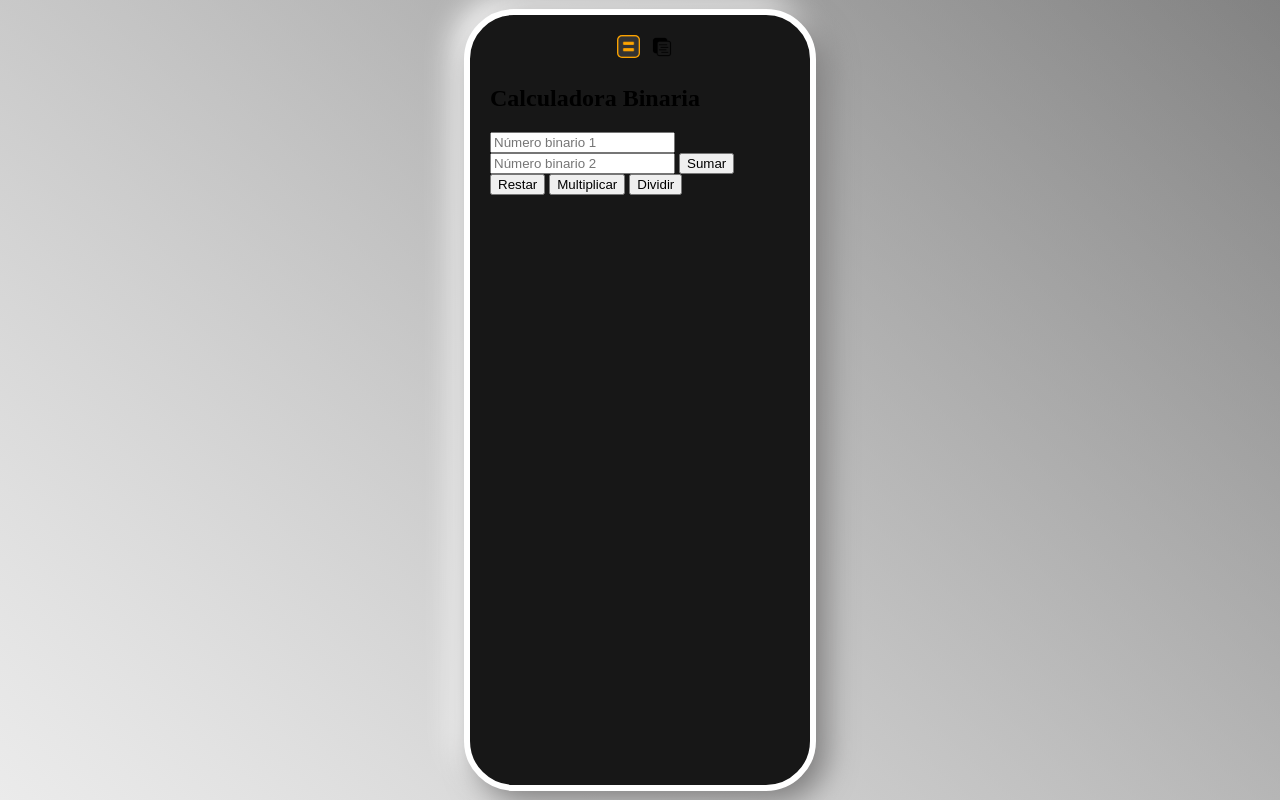
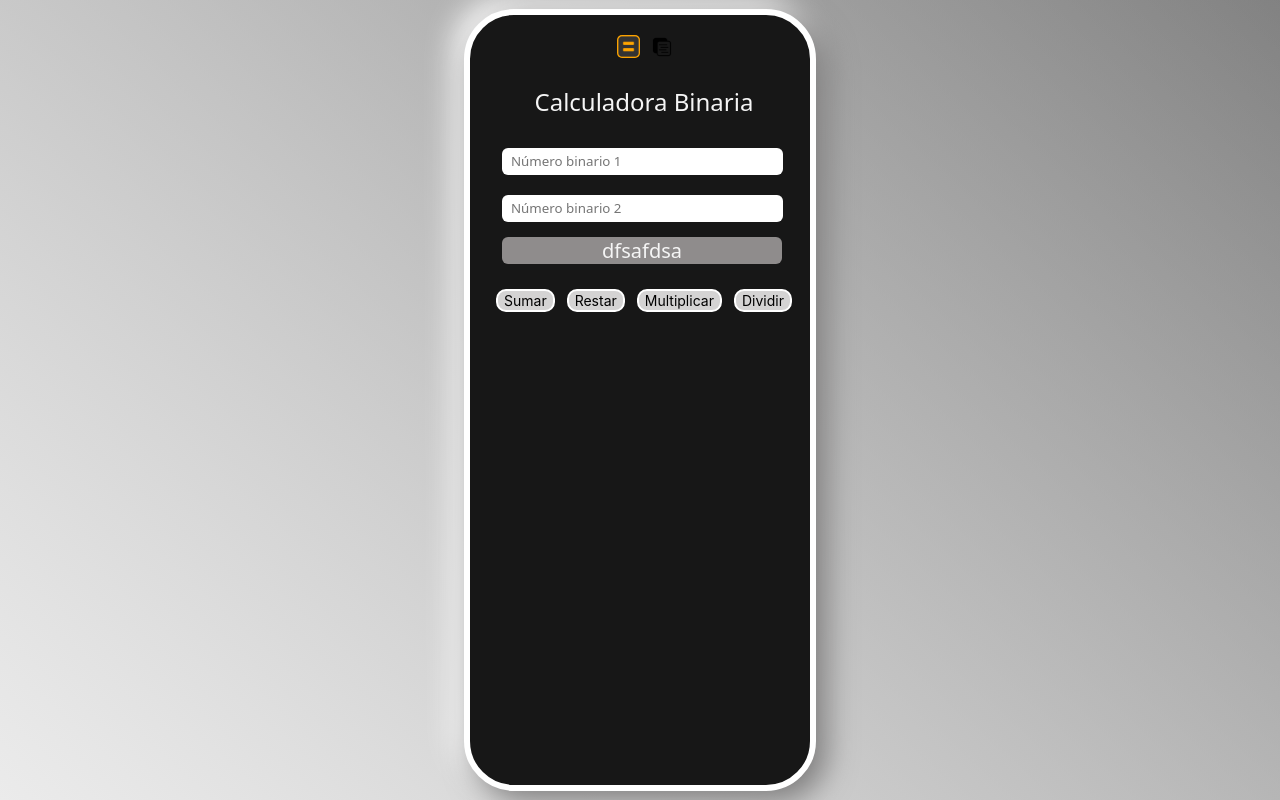
Before and after one commit to Andy-095/Calculadora-1.2, a plain HTML site: page index.html in a window 1280 px wide. Drawn offline with nearby package versions, Linux system fonts and the light colour scheme.

Commit message:
Diseño de calculadora binaria terminada completamente

```diff
--- a/calculadora.js
+++ b/calculadora.js
@@ -48,7 +48,8 @@ const screen1 = document.getElementById("screen1");
 const screen2 = document.getElementById("screen2");
 const mainDisplay = document.querySelector("#main-display img");
 const secondDisplay = document.querySelector("#second-display img");
-const binariSum = document.getElementById("binari-sum");
+const binariSumOPtion = document.getElementById("binari-sum");
+const binariSum = document.getElementById("sumaBinaria");
 document.getElementById("delete").addEventListener("click", eliminar);
 document.getElementById("M+").addEventListener("click", mPlus);
 document.getElementById("M-").addEventListener("click", mMenos);
@@ -82,7 +83,7 @@ secondDisplay.addEventListener("click", () => {
   binariSum.classList.add("hidden");
 });
 
-binariSum.addEventListener("click", () => {
+binariSumOPtion.addEventListener("click", () => {
   screen1.classList.add("hidden"); // Mostrar pantalla 1
   screen2.classList.add("hidden");
   binariSum.classList.remove("hidden");
--- a/index.html
+++ b/index.html
@@ -59,13 +59,16 @@
             </div>
             <div class="screen " id="sumaBinaria">
                 <h1>Calculadora Binaria</h1>
-                <input type="text" id="numero1" placeholder="Número binario 1">
-                <input type="text" id="numero2" placeholder="Número binario 2">
-                <button id="sumar">Sumar</button>
-                <button id="restar">Restar</button>
-                <button id="multiplicar">Multiplicar</button>
-                <button id="dividir">Dividir</button>
-                <div id="resultado"></div>
+                <input type="text" id="numero1" placeholder="  Número binario 1">
+                <input type="text" id="numero2" placeholder="  Número binario 2">
+                <div id="resultado">dfsafdsa</div>
+                <div id="operaciones">
+
+                    <button id="sumar">Sumar</button>
+                    <button id="restar">Restar</button>
+                    <button id="multiplicar">Multiplicar</button>
+                    <button id="dividir">Dividir</button>
+                </div>
             </div>
         </div>
 
--- a/style.css
+++ b/style.css
@@ -168,3 +168,57 @@ html {
   font-size: 15px;
   color: ghostwhite;
 }
+
+h1 {
+  display: flex;
+  color: whitesmoke;
+  font-family: system-ui, -apple-system, BlinkMacSystemFont, "Segoe UI", Roboto,
+    Oxygen, Ubuntu, Cantarell, "Open Sans", "Helvetica Neue", sans-serif;
+  font-weight: normal;
+  justify-content: center;
+}
+
+#sumaBinaria input {
+  margin: 10px 12px;
+  height: 25px;
+  width: 90%;
+  border-radius: 6px;
+  border: 0px;
+  font-family: system-ui, -apple-system, BlinkMacSystemFont, "Segoe UI", Roboto,
+    Oxygen, Ubuntu, Cantarell, "Open Sans", "Helvetica Neue", sans-serif;
+}
+
+#sumaBinaria button {
+  margin: 5px 6px;
+  font-family: -apple-system, BlinkMacSystemFont, "Segoe UI", Roboto, Oxygen,
+    Ubuntu, Cantarell, "Open Sans", "Helvetica Neue", sans-serif;
+  font-size: 14px;
+  border: 2px white solid;
+  border-radius: 10px;
+  background-color: rgb(212, 211, 211);
+}
+
+#operaciones {
+  display: flex;
+  justify-content: center;
+}
+
+#resultado {
+  display: flex;
+  justify-content: center;
+  margin-top: 5px;
+  margin-bottom: 20px;
+  margin-left: 12px;
+  margin-right: 12px;
+  color: whitesmoke;
+  font-family: system-ui, -apple-system, BlinkMacSystemFont, "Segoe UI", Roboto,
+    Oxygen, Ubuntu, Cantarell, "Open Sans", "Helvetica Neue", sans-serif;
+  font-size: 20px;
+  white-space: pre-wrap;
+  word-wrap: break-word;
+
+  background-color: #8f8c8c;
+  border-radius: 6px;
+  width: 280px;
+  max-width: 280px;
+}
```
